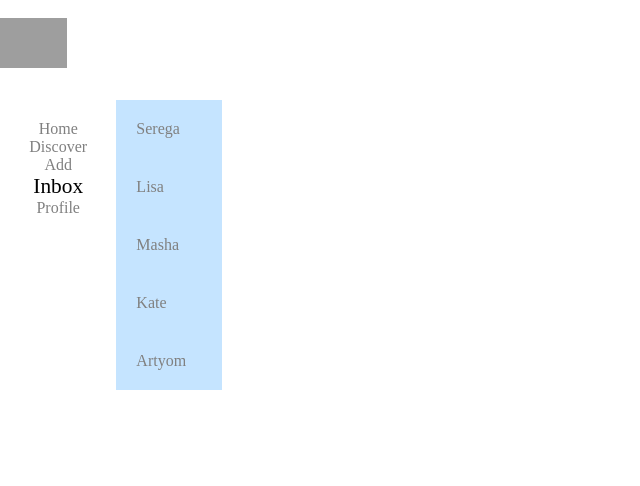
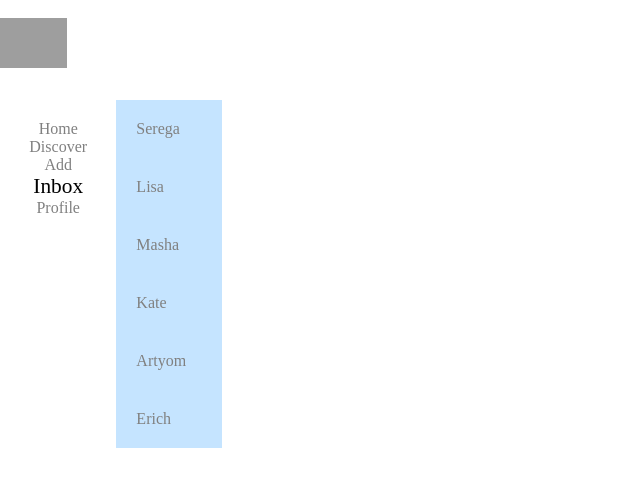
Before and after one commit to serpo-dev/snyato-com, a React (Create React App) app: page /im in a window 1280 px wide. Shown: the top 486 px of the page, without its empty margins (0-640 px from the left). Built offline with nearby package versions, Linux system fonts and the light colour scheme; grey boxes are pictures that could not be loaded.

Commit message:
add arrays in chatItems

```diff
--- a/src/components/Pages/Inbox/Inbox.jsx
+++ b/src/components/Pages/Inbox/Inbox.jsx
@@ -4,14 +4,24 @@ import ChatItem from './ChatItem/ChatItem'
 import SelectedChat from "./SelectedChat/SelectedChat";
 
 const Inbox = () => {
+
+    const inboxData = [
+        { name: 'Serega', id: '1' },
+        { name: 'Lisa', id: '2' },
+        { name: 'Masha', id: '3' },
+        { name: 'Kate', id: '4' },
+        { name: 'Artyom', id: '5' },
+        { name: 'Erich', id: '6' }
+    ]
+
+    const listItems = inboxData.map((object) => {
+        return (<ChatItem name={object.name} id={object.id} />)
+    })
+
     return (
         <div className={stylesheet.messages}>
             <div className={stylesheet.people}>
-                <ChatItem name='Serega' id='1' />
-                <ChatItem name='Lisa' id='2' />
-                <ChatItem name='Masha' id='3' />
-                <ChatItem name='Kate' id='4' />
-                <ChatItem name='Artyom' id='5' />
+                {listItems}
             </div>
             <div className={stylesheet.dialogs}>
                 <div>
```
